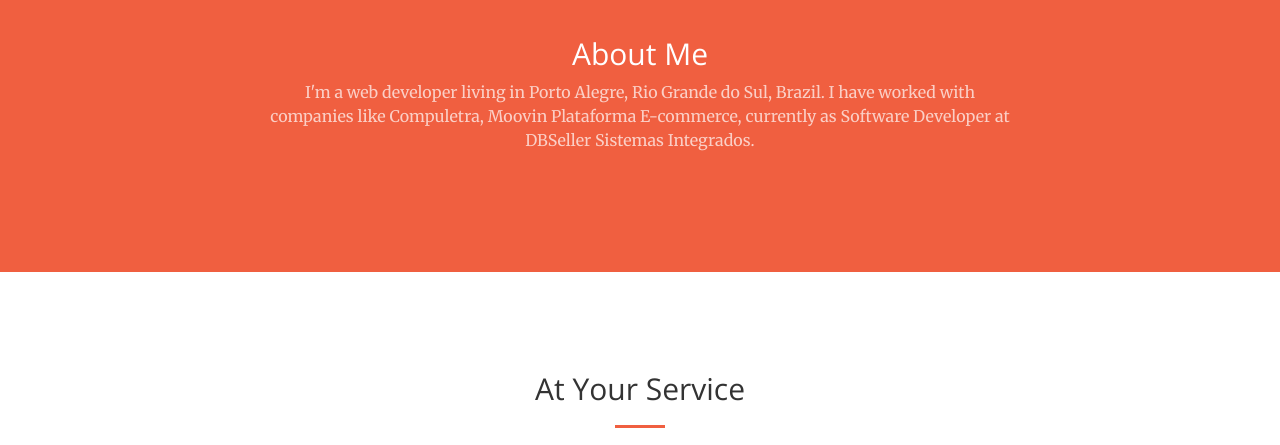
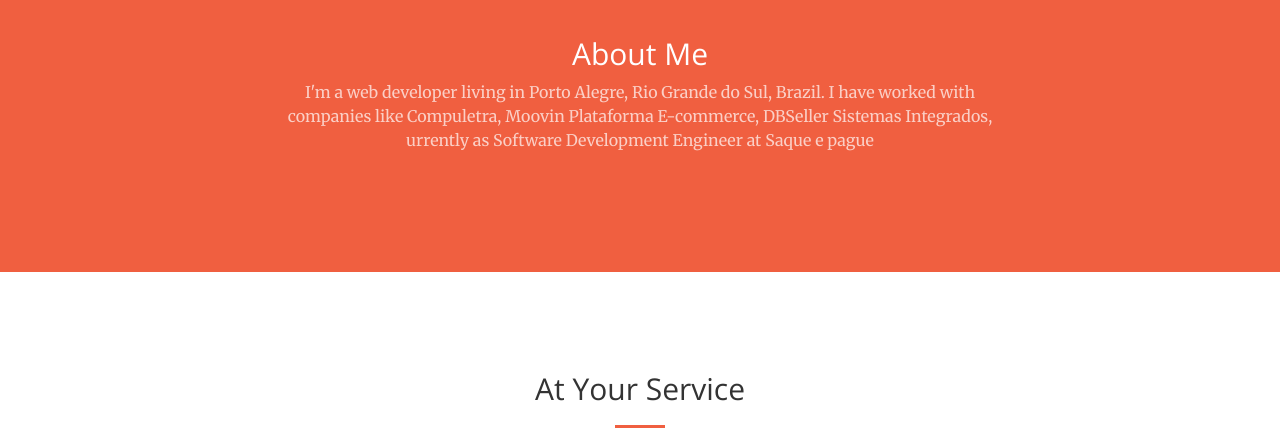
Before and after one commit to augustoberwaldt/augustoberwaldt.github.io, a website: page index.html in a window 1280 px wide. Shown: the part 1043-1488 px from the top of the page. Drawn offline with nearby package versions, Linux system fonts and the light colour scheme.

Commit message:
Update index.html

```diff
--- a/index.html
+++ b/index.html
@@ -97,8 +97,7 @@
                         <p class="text-faded">
                             I'm a web developer living in Porto Alegre, Rio Grande do Sul, Brazil.
                             I have worked with companies like Compuletra, Moovin Plataforma E-commerce,
-                            currently as Software Developer at DBSeller Sistemas Integrados.
-                       </p>
+                            DBSeller Sistemas Integrados, urrently as Software Development Engineer at Saque e pague                </p>
                    </div>
 
                 </div>
```
